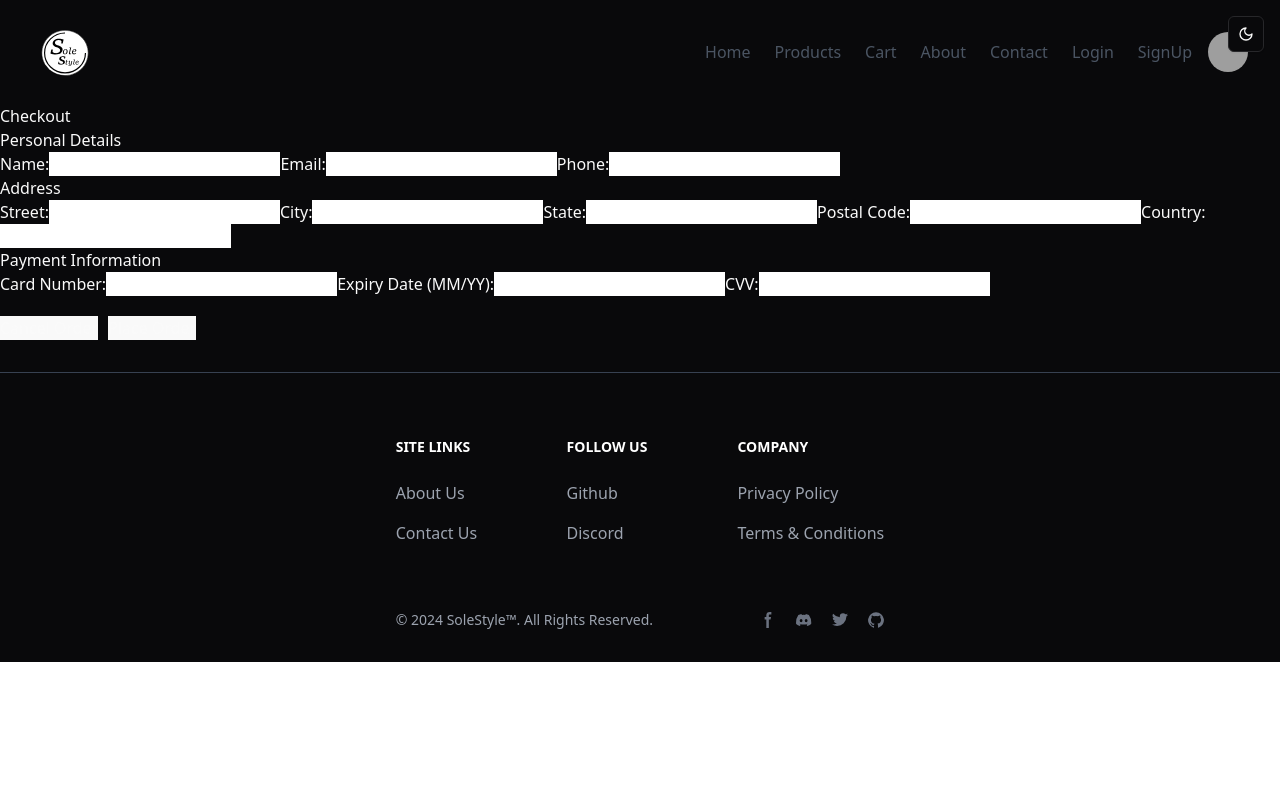
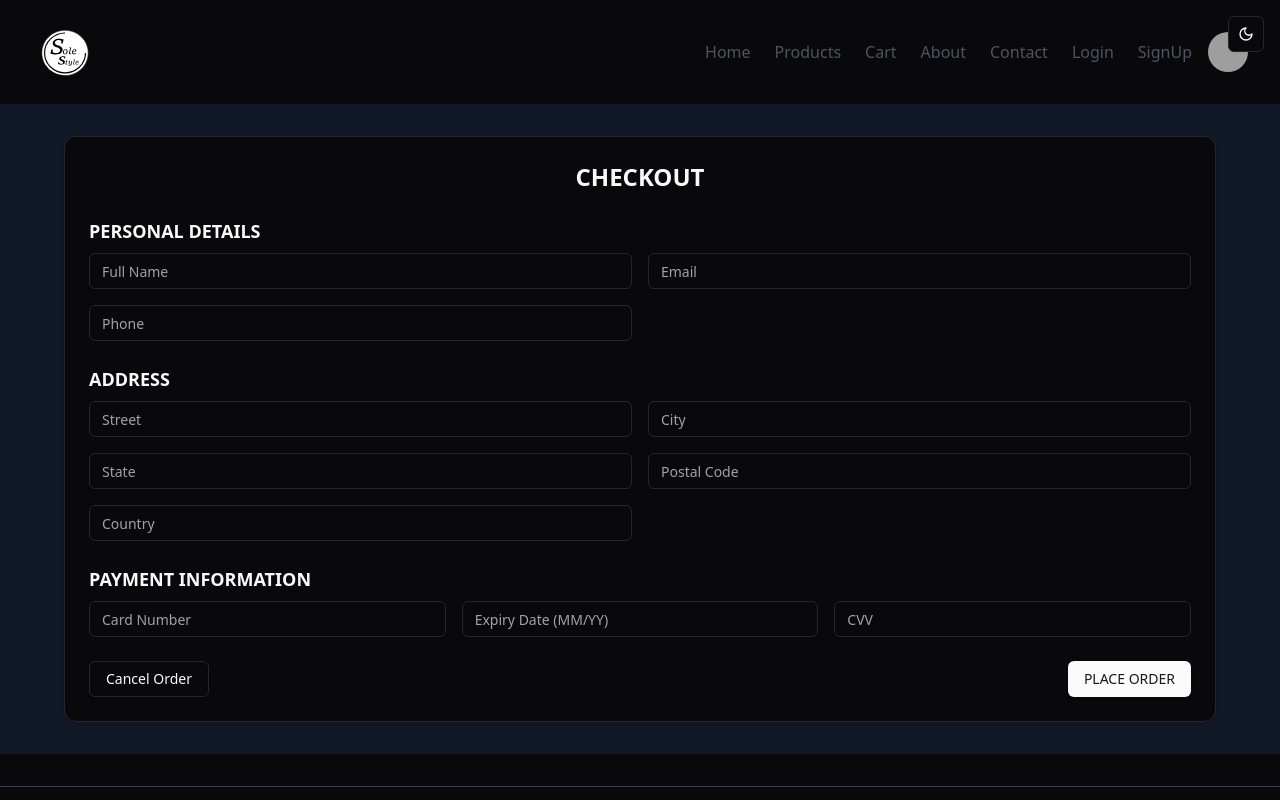
Before and after one commit to hanish-con/sole-style, a React (Vite) app in the folder frontend/: page /checkout in a window 1280 px wide. Shown: the top 800 px of the page. Built offline with nearby package versions, Linux system fonts and the light colour scheme; grey boxes are pictures that could not be loaded.

Commit message:
Update the Checkout UI

```diff
--- a/frontend/src/pages/checkout.tsx
+++ b/frontend/src/pages/checkout.tsx
@@ -1,5 +1,9 @@
 import React, { useState } from "react";
 import { useNavigate } from "react-router-dom";
+import { Input } from "@/components/ui/input";
+import { Card, CardContent, CardHeader, CardFooter } from "@/components/ui/card";
+import { Button } from "@/components/ui/button";
+import { Toast } from "@radix-ui/react-toast";
 
 const Checkout: React.FC = () => {
   const navigate = useNavigate();
@@ -23,6 +27,19 @@ const Checkout: React.FC = () => {
     cvv: "",
   });
 
+  const [errors, setErrors] = useState<Record<string, string>>({});
+
+  const validateName = (name: string): boolean => /^[A-Za-z ]{3,}$/.test(name);
+  const validateEmail = (email: string): boolean =>/^[a-zA-Z0-9._%+-]+@(gmail\.com|yahoo\.com|hotmail\.com|outlook\.com|icloud\.com)$/.test(email);
+  const validatePostalCode = (postalCode: string): boolean => /^[A-Za-z]\d[A-Za-z] \d[A-Za-z]\d$/.test(postalCode);
+  const validatePhone = (phone: string): boolean => /^\d{10}$/.test(phone);
+  const validateCardNumber = (cardNumber: string): boolean => /^\d{16}$/.test(cardNumber);
+  const validateCVV = (cvv: string): boolean => /^\d{3}$/.test(cvv);
+  const validateExpiryDate = (expiryDate: string): boolean => /^(0[1-9]|1[0-2])\/\d{2}$/.test(expiryDate);
+  const validateAddressField = (value: string) => /^[A-Za-z\s]{3,}$/.test(value);
+
+
+
   // Handle input changes for each form section
   const handleInputChange = (
     event: React.ChangeEvent<HTMLInputElement>,
@@ -36,13 +53,51 @@ const Checkout: React.FC = () => {
     } else if (section === "paymentInfo") {
       setPaymentInfo((prev) => ({ ...prev, [name]: value }));
     }
+    setErrors((prev)=>({...prev,[name]:""}));
   };
 
   // Handle form submission
   const handleSubmit = (event: React.FormEvent) => {
     event.preventDefault();
+    const newErrors: Record<string,string>={};
+    if (!validateName(personalDetails.name)) {
+      newErrors.name = "Name must be at least 3 characters and contain only letters.";
+    }
+    if (!validateEmail(personalDetails.email)) {
+      newErrors.email = "Enter a valid email (e.g., @gmail.com, @yahoo.com).";
+    }
+    if (!validatePhone(personalDetails.phone)) {
+      newErrors.phone = "Phone number must be exactly 10 digits.";
+    }
+    if (!validateAddressField(address.street)) {
+      newErrors.street = "Street must be at least 3 characters and contain only letters.";
+    }
+    if (!validateAddressField(address.city)) {
+      newErrors.city = "City must be at least 3 characters and contain only letters.";
+    }
+    if (!validateAddressField(address.state)) {
+      newErrors.state = "State must be at least 3 characters and contain only letters.";
+    }
+    if (!validatePostalCode(address.postalCode)) {
+      newErrors.postalCode = "Postal code must follow ANA NAN format (e.g., K1A 0T6).";
+    }
+    if (!validateAddressField(address.country)) {
+      newErrors.country = "Country must be at least 3 characters and contain only letters.";
+    }
+    if (!validateCardNumber(paymentInfo.cardNumber)) {
+      newErrors.cardNumber = "Card number must be exactly 16 digits.";
+    }
+    if (!validateCVV(paymentInfo.cvv)) {
+      newErrors.cvv = "CVV must be exactly 3 digits.";
+    }
+    if (!validateExpiryDate(paymentInfo.expiryDate)) {
+      newErrors.expiryDate = "Expiry date must be in MM/YY format (e.g., 08/25).";
+    }
 
-    // Perform form validation here if needed
+    if (Object.keys(newErrors).length > 0) {
+      setErrors(newErrors);
+      return;
+    }
 
     // Prepare data for submission
     const orderData = {
@@ -65,138 +120,138 @@ const Checkout: React.FC = () => {
   };
 
   return (
+    <div className="max-h-screen p-8 bg-gray-100 dark:bg-gray-900 flex items-center justify-center">
+    <Card className="w-full max-w-6xl">
+      <CardHeader>
+        <h1 className="text-2xl font-bold text-center">CHECKOUT</h1>
+      </CardHeader>
+      <CardContent>
+        <form onSubmit={handleSubmit} className="space-y-6">
           <div>
-      <h1>Checkout</h1>
-      <form onSubmit={handleSubmit}>
-        <fieldset>
-          <legend>Personal Details</legend>
-          <label>
-            Name:
-            <input
+            <h2 className="text-lg font-semibold mb-2">PERSONAL DETAILS</h2>
+            <div className="grid grid-cols-1 md:grid-cols-2 gap-4">
+              <Input
                 type="text"
                 name="name"
+                placeholder="Full Name"
                 value={personalDetails.name}
                 onChange={(e) => handleInputChange(e, "personalDetails")}
                 required
               />
-          </label>
-          <label>
-            Email:
-            <input
+              {errors.name && <p className="text-red-500 text-sm">{errors.name}</p>}
+              <Input
                 type="email"
                 name="email"
+                placeholder="Email"
                 value={personalDetails.email}
                 onChange={(e) => handleInputChange(e, "personalDetails")}
                 required
               />
-          </label>
-          <label>
-            Phone:
-            <input
+              {errors.email && <p className="text-red-500 text-sm">{errors.email}</p>}
+              <Input
                 type="tel"
                 name="phone"
+                placeholder="Phone"
                 value={personalDetails.phone}
                 onChange={(e) => handleInputChange(e, "personalDetails")}
                 required
               />
-          </label>
-        </fieldset>
+              {errors.phone && <p className="text-red-500 text-sm">{errors.phone}</p>}
+            </div>
+          </div>
 
-        <fieldset>
-          <legend>Address</legend>
-          <label>
-            Street:
-            <input
+          <div>
+            <h2 className="text-lg font-semibold mb-2">ADDRESS</h2>
+            <div className="grid grid-cols-1 md:grid-cols-2 gap-4">
+              <Input
                 type="text"
                 name="street"
+                placeholder="Street"
                 value={address.street}
                 onChange={(e) => handleInputChange(e, "address")}
                 required
               />
-          </label>
-          <label>
-            City:
-            <input
+              {errors.street && <p className="text-red-500 text-sm">{errors.street}</p>}
+              <Input
                 type="text"
                 name="city"
+                placeholder="City"
                 value={address.city}
                 onChange={(e) => handleInputChange(e, "address")}
                 required
               />
-          </label>
-          <label>
-            State:
-            <input
+              {errors.city && <p className="text-red-500 text-sm">{errors.city}</p>}
+              <Input
                 type="text"
                 name="state"
+                placeholder="State"
                 value={address.state}
                 onChange={(e) => handleInputChange(e, "address")}
                 required
               />
-          </label>
-          <label>
-            Postal Code:
-            <input
+              {errors.state && <p className="text-red-500 text-sm">{errors.state}</p>}
+              <Input
                 type="text"
                 name="postalCode"
+                placeholder="Postal Code"
                 value={address.postalCode}
                 onChange={(e) => handleInputChange(e, "address")}
                 required
               />
-          </label>
-          <label>
-            Country:
-            <input
+              {errors.postalCode && <p className="text-red-500 text-sm">{errors.postalCode}</p>}
+              <Input
                 type="text"
                 name="country"
+                placeholder="Country"
                 value={address.country}
                 onChange={(e) => handleInputChange(e, "address")}
                 required
               />
-          </label>
-        </fieldset>
+              {errors.country && <p className="text-red-500 text-sm">{errors.country}</p>}
+            </div>
+          </div>
 
-        <fieldset>
-          <legend>Payment Information</legend>
-          <label>
-            Card Number:
-            <input
+          <div>
+            <h2 className="text-lg font-semibold mb-2">PAYMENT INFORMATION</h2>
+            <div className="grid grid-cols-1 md:grid-cols-3 gap-4">
+              <Input
                 type="text"
                 name="cardNumber"
+                placeholder="Card Number"
                 value={paymentInfo.cardNumber}
                 onChange={(e) => handleInputChange(e, "paymentInfo")}
                 required
               />
-          </label>
-          <label>
-            Expiry Date (MM/YY):
-            <input
+              {errors.cardNumber && <p className="text-red-500 text-sm">{errors.cardNumber}</p>}
+              <Input
                 type="text"
                 name="expiryDate"
+                placeholder="Expiry Date (MM/YY)"
                 value={paymentInfo.expiryDate}
                 onChange={(e) => handleInputChange(e, "paymentInfo")}
                 required
               />
-          </label>
-          <label>
-            CVV:
-            <input
+              {errors.expiryDate && <p className="text-red-500 text-sm">{errors.expiryDate}</p>}
+              <Input
                 type="text"
                 name="cvv"
+                placeholder="CVV"
                 value={paymentInfo.cvv}
                 onChange={(e) => handleInputChange(e, "paymentInfo")}
                 required
               />
-          </label>
-        </fieldset>
-
-        <div style={{ marginTop: "20px" }}>
-          <button type="button" onClick={handleCancel} style={{ marginRight: "10px" }}>
-            Cancel Order
-          </button>
-          <button type="submit">Place Order</button>
+              {errors.cvv && <p className="text-red-500 text-sm">{errors.cvv}</p>}
+            </div>
           </div>
         </form>
+      </CardContent>
+      <CardFooter className="flex justify-between">
+        <Button onClick={handleCancel} variant="outline">
+          Cancel Order
+        </Button>
+        <Button onClick={handleSubmit}>PLACE ORDER</Button>
+      </CardFooter>
+    </Card>
   </div>
   );
 };
```
Lines whose indentation alone changed are shown as unchanged.
